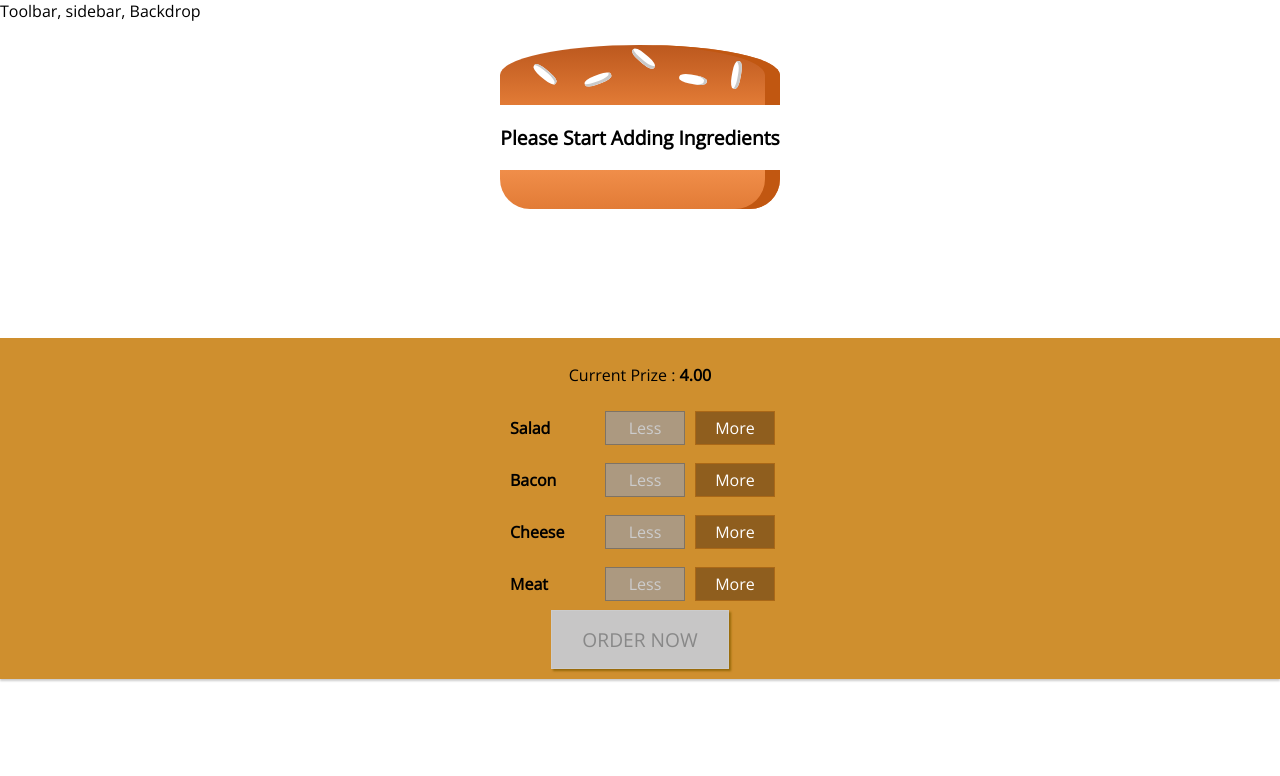
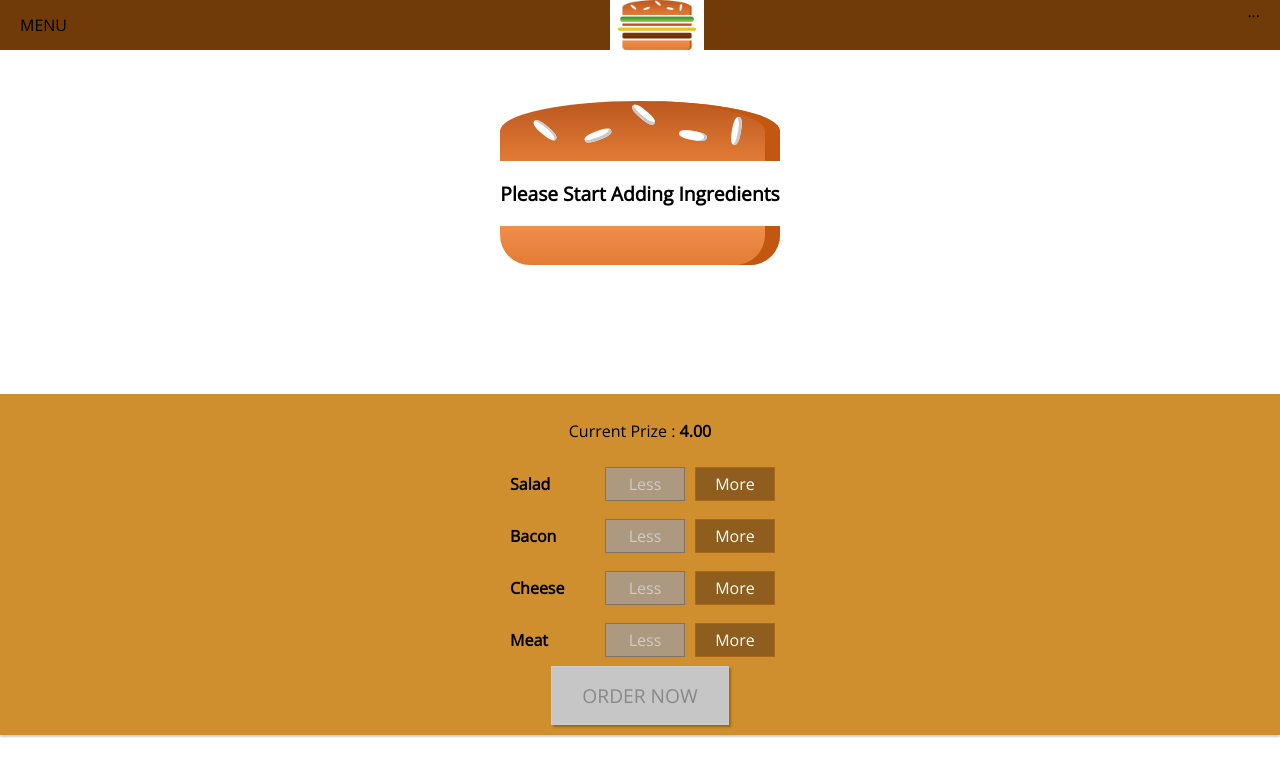
Before and after one commit to adi-uchiha/Burger-Builder, a React (Create React App) app: page / in a window 1280 px wide. Shown: the top 776 px of the page. Built offline with nearby package versions, Linux system fonts and the light colour scheme.

Commit message:
Add Logo

```diff
--- a/src/App.js
+++ b/src/App.js
@@ -1,10 +1,12 @@
 import Layout from "./components/Layout/Layout";
+import Toolbar from "./components/Navigation/Toolbar/Toolbar";
 import BurgerBuilder from "./containers/burgerBuilder/BurgerBuilder";
 
 function App() {
   return (
     <div >
       <Layout>
+        <Toolbar />
         <BurgerBuilder />
       </Layout>
     </div>
--- a/src/components/Layout/Layout.module.css
+++ b/src/components/Layout/Layout.module.css
@@ -1,3 +1,3 @@
 .Content {
-    margin-top: 16px;
+    margin-top: 72px;
 }
--- /dev/null
+++ b/src/components/Logo/Logo.js
@@ -0,0 +1,11 @@
+import React from 'react'
+import burgerLogo from '../../assets/images/burger-logo.png'
+import classes from './Logo.module.css'
+const Logo = (props) => (
+    <div className={classes.Logo} >
+        <img src={burgerLogo} />
+    </div>
+  )
+
+
+export default Logo
--- /dev/null
+++ b/src/components/Logo/Logo.module.css
@@ -0,0 +1,9 @@
+.Logo {
+    background-color: white;
+    padding: 8px;
+    height: 100%;
+}
+
+.Logo img{
+    height: 100%;
+}
--- a/src/components/Navigation/Toolbar/Toolbar.js
+++ b/src/components/Navigation/Toolbar/Toolbar.js
@@ -1,12 +1,17 @@
 import React from 'react'
+import Logo from '../../Logo/Logo'
+import classes from './Toolbar.module.css'
+
 
 const Toolbar = (props) => {
   return (
-    <header>
+    <header className={classes.Toolbar} >
 
     <div>MENU</div>
-    <div>LOGO</div>
-    <nav></nav>
+    <Logo/>
+    <nav>
+      ...
+    </nav>
     </header>
   )
 }
--- /dev/null
+++ b/src/components/Navigation/Toolbar/Toolbar.module.css
@@ -0,0 +1,19 @@
+.Toolbar{
+    height: 50px;
+    width: 100%;
+    position: fixed;
+    top: 0;
+    left: 0;
+    background-color: #703b09;
+    display: flex;
+    justify-content: space-between;
+    align-items: center;
+    padding: 0 20px;
+    box-sizing: border-box;
+    z-index: 90;
+}
+
+.Toolbar nav{
+    height: 100%;
+
+}
```
Also changed, not shown: src/assets/images/burger-logo.png (added).
